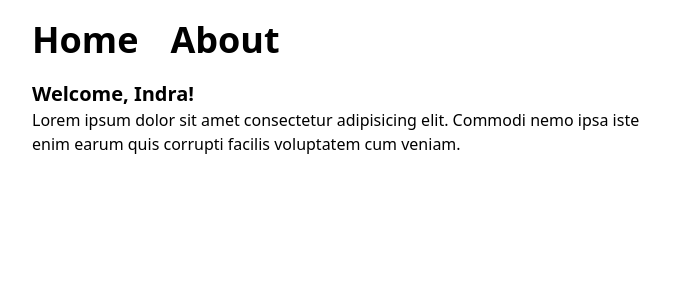
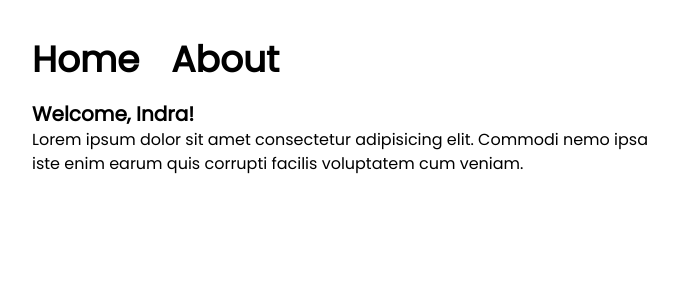
Before and after one commit to yasyaindra/next-blog, a Next.js app: page / in a window 1280 px wide. Shown: the top 300 px of the page, without its empty margins (288-966 px from the left). Built offline with nearby package versions, Linux system fonts and the light colour scheme.

Commit message:
add font poppin (i love poppin)

```diff
--- a/components/Head.tsx
+++ b/components/Head.tsx
@@ -4,7 +4,7 @@ import React from "react";
 const Head = () => {
   return (
     <>
-      <nav className="text-black font-bold text-4xl mb-5">
+      <nav className="text-black font-extrabold text-4xl mb-5 lg:mt-5">
         <ul className="flex gap-x-8">
           <li className="hover:text-sky-700 duration-300">
             <Link href="/">Home</Link>
--- a/components/Layout.tsx
+++ b/components/Layout.tsx
@@ -1,11 +1,23 @@
 import React from "react";
 import Head from "../components/Head";
-import styles from "../styles/styles.module.css";
+import type { Metadata } from "next";
+import { Poppins } from "next/font/google";
+
+const poppins = Poppins({
+  weight: "400",
+  subsets: ["latin"],
+});
+
+export const metadata: Metadata = {
+  title: "Yasya Indra Blog",
+};
 
 const Layout: React.FC<{ children: React.ReactNode }> = ({ children }) => {
   return (
     <div className="flex">
-      <div className="basis-1/2 lg:mx-auto sm:mx-5 mx-5 mt-5">
+      <div
+        className={`basis-1/2 lg:mx-auto sm:mx-5 mx-5 mt-5 ${poppins.className}`}
+      >
         <Head />
         <div className="container h-full mx-auto text-black bg-white">
           {children}
--- a/components/Loading.tsx
+++ b/components/Loading.tsx
@@ -3,7 +3,7 @@ import React from "react";
 const Loading = () => {
   return (
     <div className="flex items-center justify-center h-screen">
-      <h1 className="animate-bounce font-bold text-2xl">Loading</h1>
+      <h1 className="animate-ping font-bold text-xl">Loading</h1>
     </div>
   );
 };
--- a/pages/_document.tsx
+++ b/pages/_document.tsx
@@ -1,4 +1,11 @@
+import React from "react";
 import { Html, Head, Main, NextScript } from "next/document";
+import { Poppins } from "next/font/google";
+import type { Metadata } from "next";
+
+export const metadata: Metadata = {
+  title: "Yasya Indra Blog",
+};
 
 export default function Document() {
   return (
--- a/pages/index.tsx
+++ b/pages/index.tsx
@@ -1,7 +1,6 @@
 import { Inter } from "next/font/google";
 import Loading from "@/components/Loading";
 import { useState } from "react";
-const inter = Inter({ subsets: ["latin"] });
 
 export default function Home() {
   const [pageLoading, setPageLoading] = useState(true);
```
